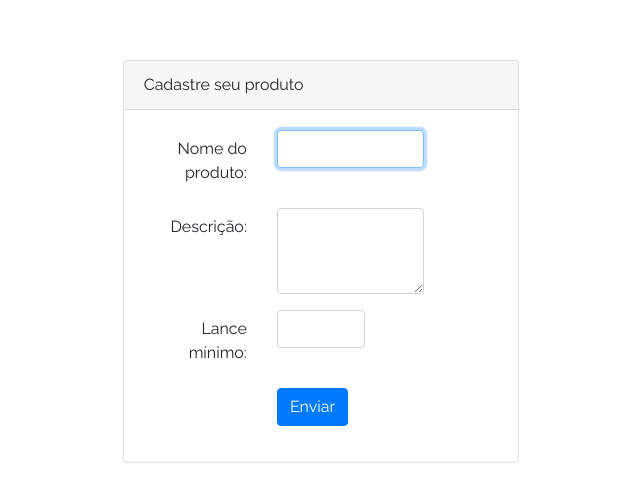
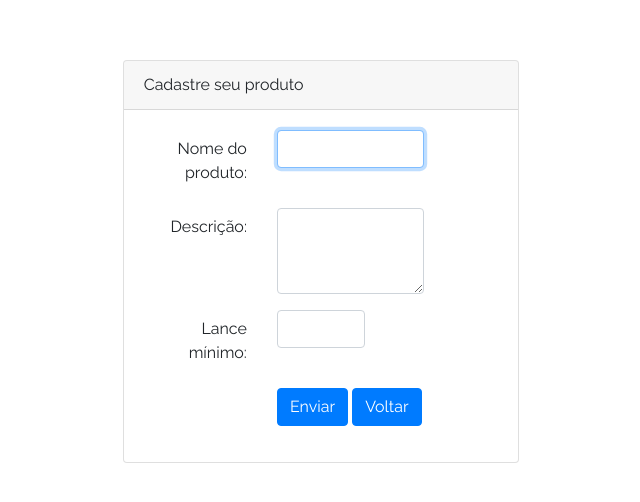
Before and after one commit to rafaelgac98/Grupo-Condet, a plain HTML site: page cadastro-oferta.html in a window 1280 px wide. Shown: the part 140-642 px from the top of the page, without its empty margins (319-959 px from the left). Drawn offline with nearby package versions, Linux system fonts and the light colour scheme.

Commit message:
Add files via upload

```diff
--- a/cadastro-oferta.html
+++ b/cadastro-oferta.html
@@ -58,6 +58,7 @@
                                     <button type="button" class="btn btn-primary" onclick="enviaMsg()">
                                         Enviar
                                     </button>
+                                    <button type="button" class="btn btn-primary"><a href="menu-principal.html" style="color: white;">Voltar</a></button>
                                     <!--<a href="#" class="btn btn-link">
                                         Forgot Your Password?
                                     </a> -->
```
Also changed, not shown: index.html (+1 -0 lines).
